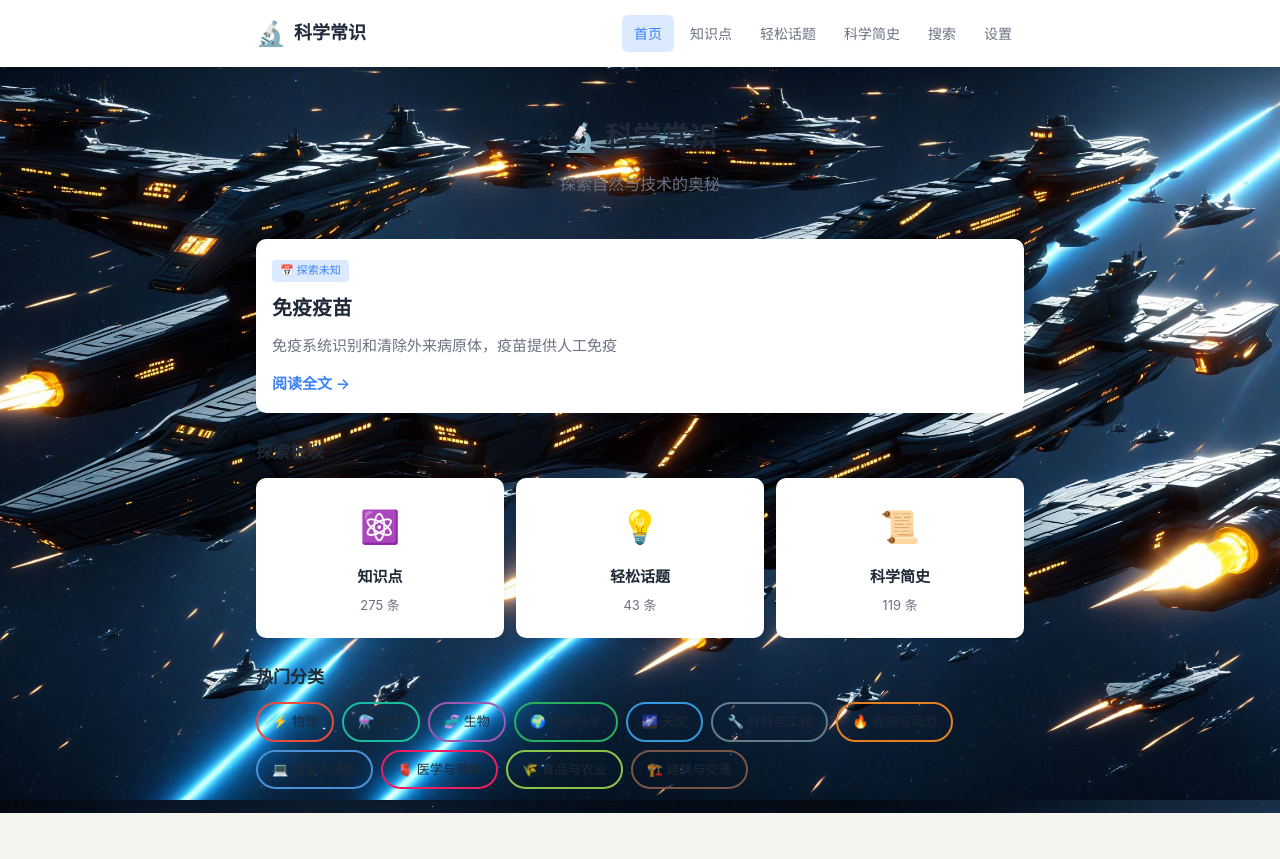
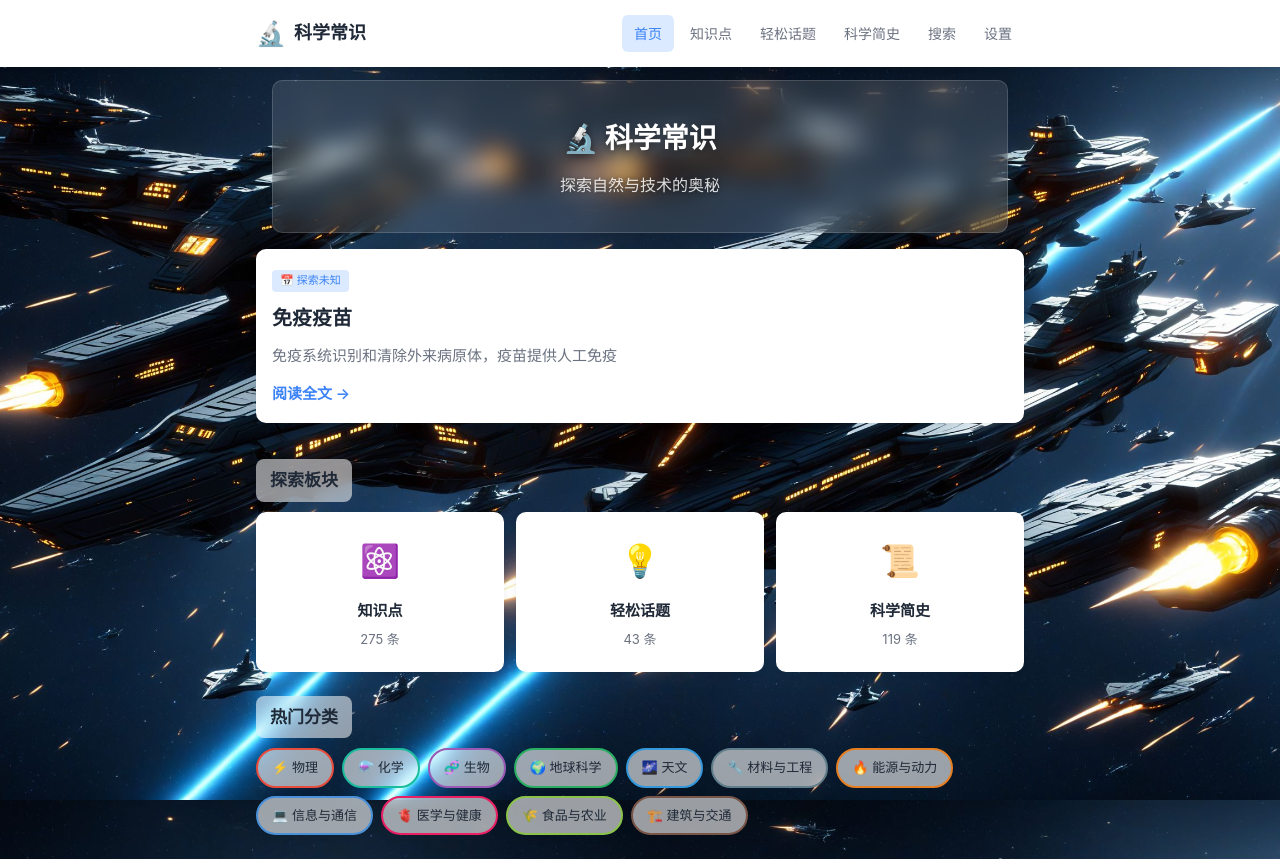
Before and after one commit to ww15799927711/science-knowledge, a Vue app: page /#/ in a window 1280 px wide. Before the commit the page ends 813 px from the top, so only its background shows below. Built offline with nearby package versions, Linux system fonts and the light colour scheme.

Commit message:
style: 给首页文字元素添加毛玻璃底衬，提升背景图上的可读性
- Hero区域添加半透明背景+模糊效果，标题文字改为白色+阴影
- section-title添加半透明底衬
- 分类标签添加毛玻璃背景

```diff
--- a/src/styles/main.css
+++ b/src/styles/main.css
@@ -183,6 +183,12 @@ a:hover {
   font-weight: 700;
   color: var(--color-text);
   margin-bottom: 10px;
+  padding: 6px 14px;
+  background: rgba(255, 255, 255, 0.55);
+  backdrop-filter: blur(8px);
+  -webkit-backdrop-filter: blur(8px);
+  border-radius: 8px;
+  display: inline-block;
 }
 
 .section-subtitle {
--- a/src/views/Home.vue
+++ b/src/views/Home.vue
@@ -82,10 +82,25 @@ function getPickRoute() {
 .home { padding: 8px 0; }
 .hero {
   text-align: center;
-  padding: 32px 0 24px;
+  padding: 32px 24px;
+  margin: 0 16px 16px;
+  background: rgba(255, 255, 255, 0.12);
+  backdrop-filter: blur(12px);
+  -webkit-backdrop-filter: blur(12px);
+  border-radius: var(--radius-card);
+  border: 1px solid rgba(255, 255, 255, 0.15);
 }
-.hero h1 { font-size: 28px; margin-bottom: 8px; }
-.hero-sub { color: var(--color-text-secondary); font-size: 16px; }
+.hero h1 {
+  font-size: 28px;
+  margin-bottom: 8px;
+  color: #fff;
+  text-shadow: 0 2px 8px rgba(0, 0, 0, 0.5);
+}
+.hero-sub {
+  color: rgba(255, 255, 255, 0.85);
+  font-size: 16px;
+  text-shadow: 0 1px 4px rgba(0, 0, 0, 0.4);
+}
 
 .daily-pick { margin-top: 16px; }
 .pick-header { margin-bottom: 8px; }
@@ -125,6 +140,9 @@ function getPickRoute() {
   font-size: 13px;
   text-decoration: none;
   color: var(--color-text);
+  background: rgba(255, 255, 255, 0.6);
+  backdrop-filter: blur(6px);
+  -webkit-backdrop-filter: blur(6px);
   transition: all 0.2s;
 }
 .cat-tag:hover { opacity: 0.8; }
```
